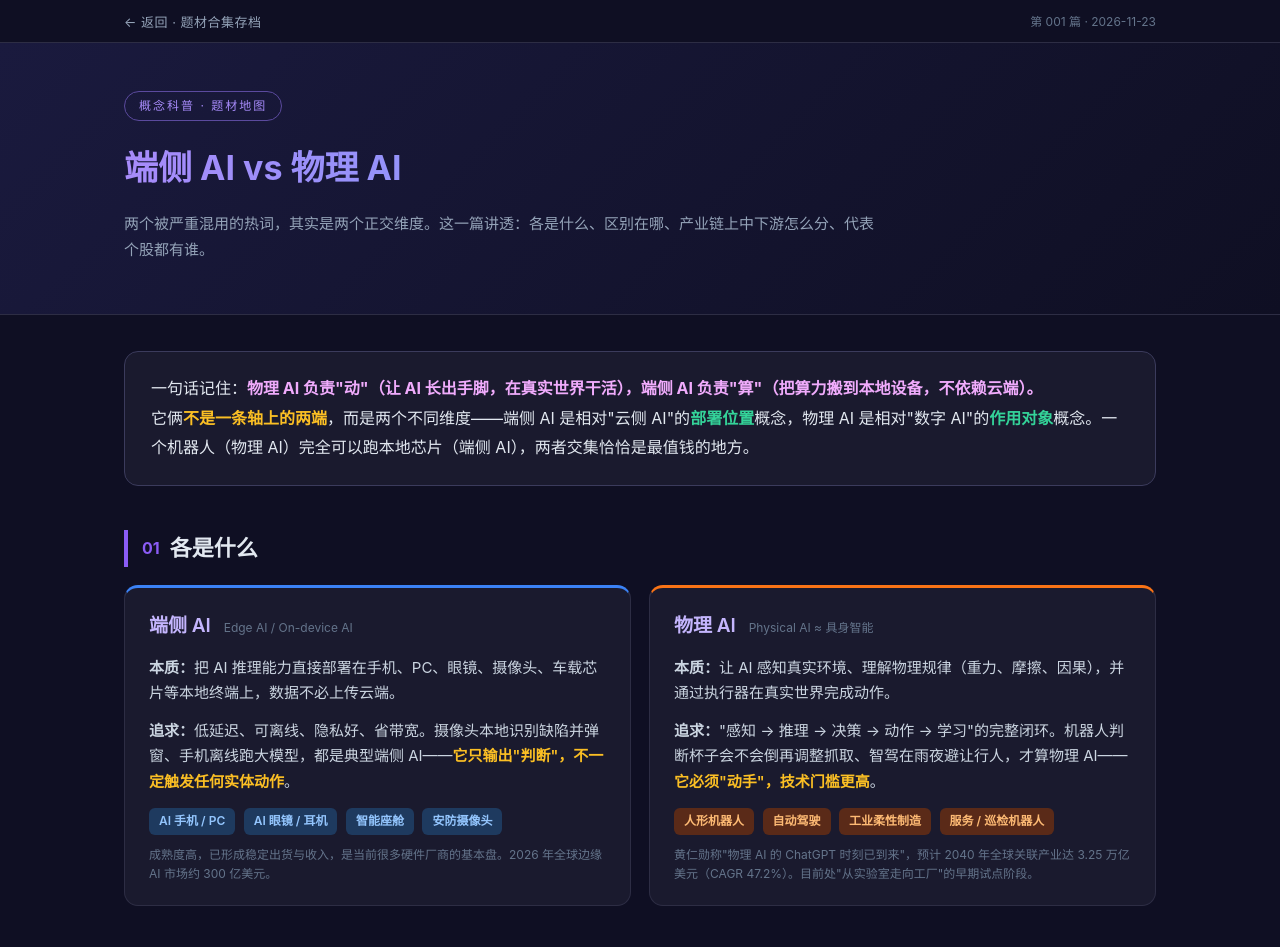
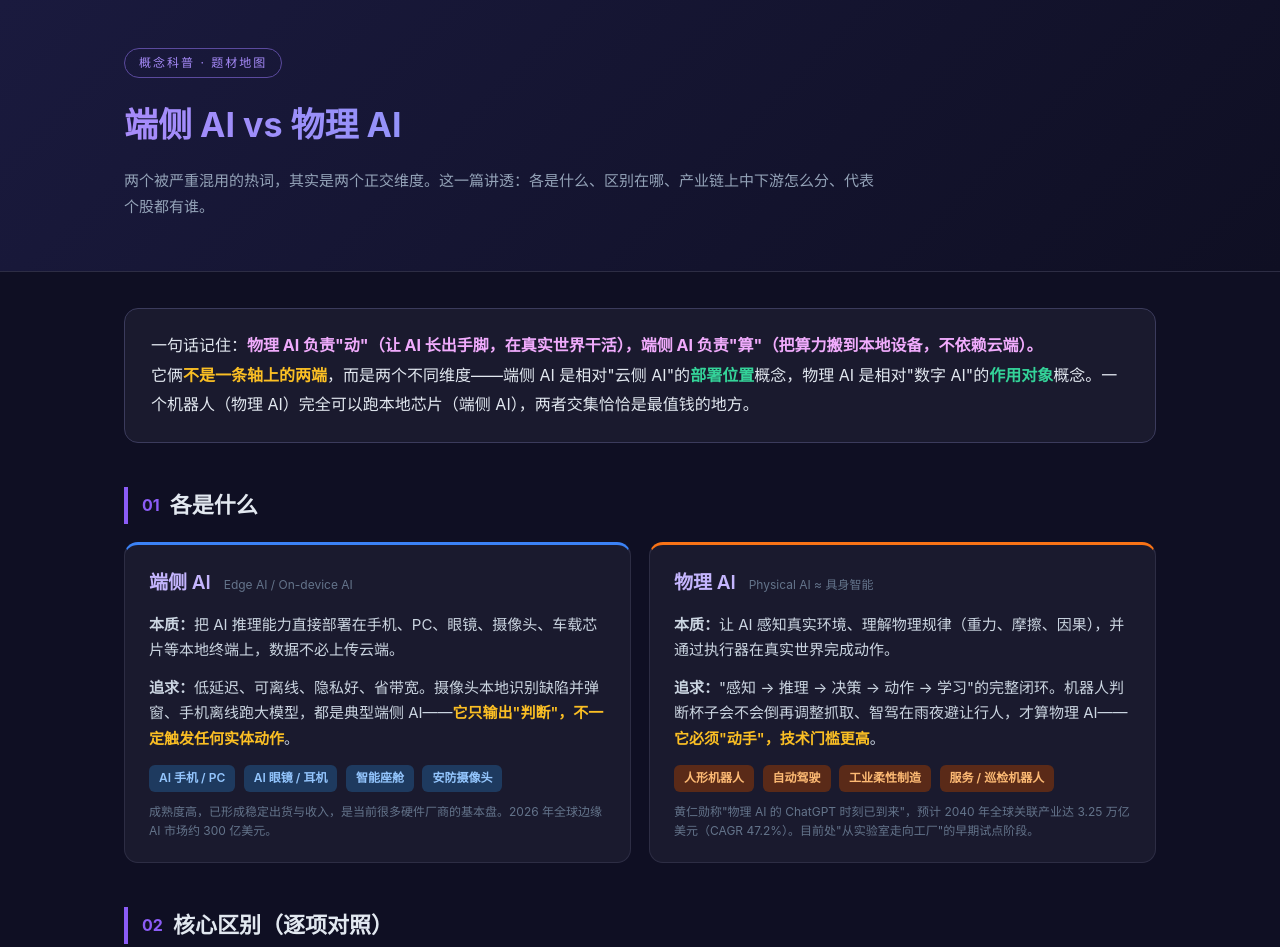
Before and after one commit to ahazx/ticai-heji, a plain HTML site: page issues/2026-11-23.html in a window 1280 px wide. Shown: the top 947 px of the page. Drawn offline with Linux system fonts and the light colour scheme.

```diff
--- a/issues/2026-11-23.html
+++ b/issues/2026-11-23.html
@@ -3,17 +3,11 @@
 <head>
 <meta charset="UTF-8">
 <meta name="viewport" content="width=device-width, initial-scale=1.0">
-<title>端侧 AI vs 物理 AI · 概念与产业链全景 · 题材合集</title>
+<title>端侧 AI vs 物理 AI · 概念与产业链全景</title>
 <style>
 *{margin:0;padding:0;box-sizing:border-box}
 body{background:#0f0f23;color:#e2e8f0;font-family:-apple-system,BlinkMacSystemFont,"Segoe UI","PingFang SC","Microsoft YaHei",sans-serif;line-height:1.7;padding:0 0 60px}
 .wrap{max-width:1080px;margin:0 auto;padding:0 24px}
-/* 期刊站点返回条：低调，不破坏原HTML视觉 */
-.sitebar{background:#0f0f23;border-bottom:1px solid #2d2d44;padding:11px 0 9px}
-.sitebar .wrap{display:flex;justify-content:space-between;align-items:center;gap:12px}
-.sitebar a{color:#94a3b8;text-decoration:none;font-size:13px;letter-spacing:.5px}
-.sitebar a:hover{color:#a78bfa}
-.sitebar .sb-meta{color:#64748b;font-size:12px;white-space:nowrap}
 header{background:linear-gradient(135deg,#1a1a3e 0%,#0f0f23 100%);border-bottom:1px solid #2d2d44;padding:48px 0 40px;margin-bottom:36px}
 .tag{display:inline-block;font-size:12px;letter-spacing:2px;color:#a78bfa;border:1px solid #5b4a9e;border-radius:20px;padding:4px 14px;margin-bottom:18px}
 h1{font-size:34px;font-weight:700;background:linear-gradient(90deg,#a78bfa,#60a5fa);-webkit-background-clip:text;-webkit-text-fill-color:transparent;margin-bottom:14px}
@@ -59,14 +53,10 @@ tr:last-child td{border-bottom:none}
 .three .ico{font-size:13px;font-weight:700;letter-spacing:1px;margin-bottom:8px}
 .three p{font-size:13px;margin-bottom:0}
 footer{margin-top:50px;padding-top:24px;border-top:1px solid #2d2d44;color:#64748b;font-size:12px;line-height:1.8}
-@media(max-width:760px){.grid2,.three{grid-template-columns:1fr}.tier{grid-template-columns:1fr;gap:8px}h1{font-size:26px}.sitebar .sb-meta{display:none}}
+@media(max-width:760px){.grid2,.three{grid-template-columns:1fr}.tier{grid-template-columns:1fr;gap:8px}h1{font-size:26px}}
 </style>
 </head>
 <body>
-<div class="sitebar"><div class="wrap">
-  <a href="../index.html">← 返回 · 题材合集存档</a>
-  <span class="sb-meta">第 001 篇 · 2026-11-23</span>
-</div></div>
 <header>
 <div class="wrap">
 <span class="tag">概念科普 · 题材地图</span>
```
